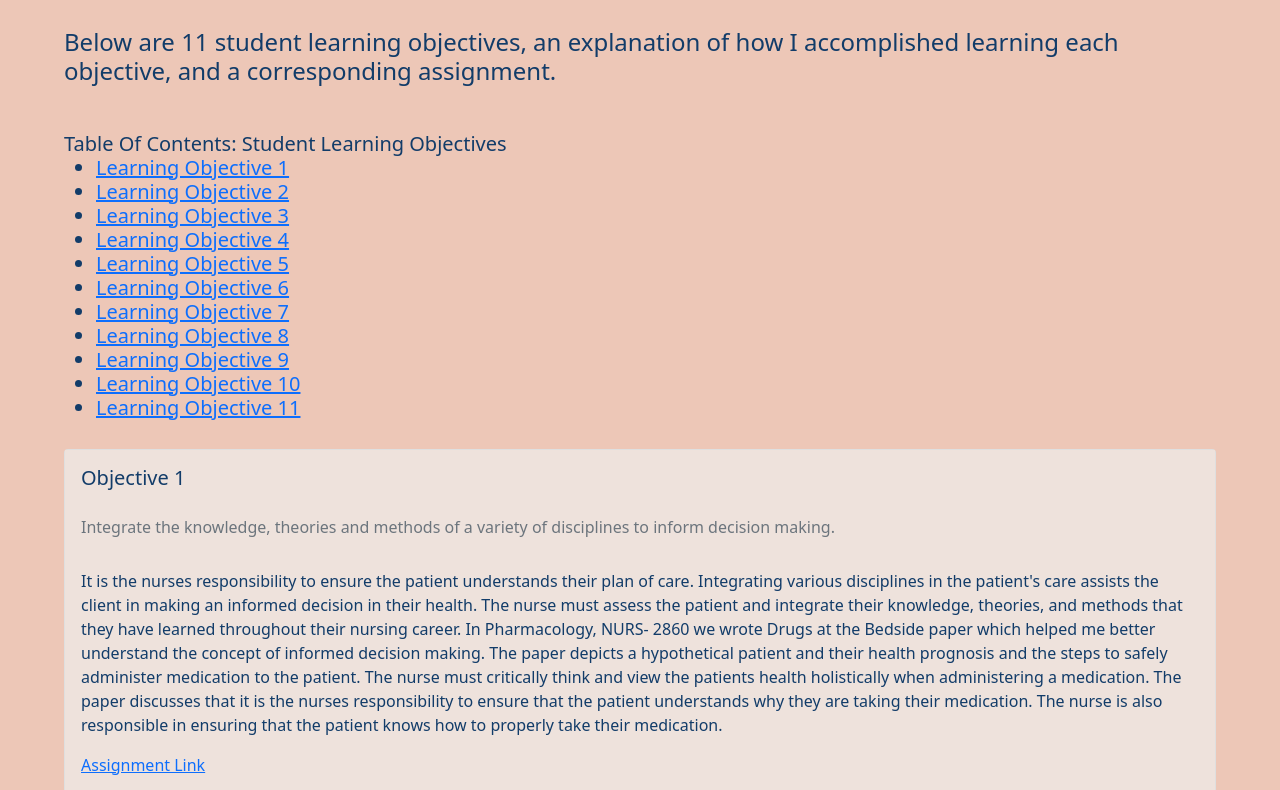
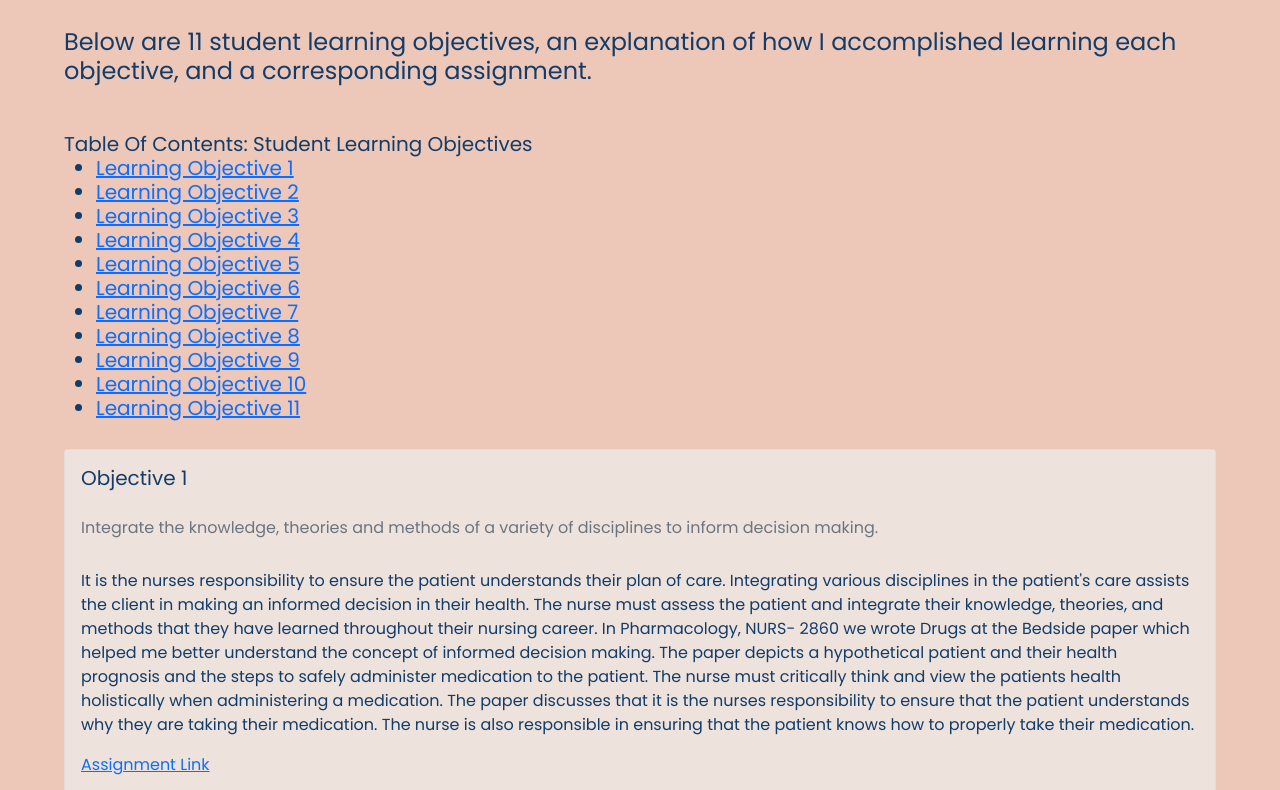
Before and after one commit to omarruedas/emita-portfo, a plain HTML site: page index.html in a window 1280 px wide. Shown: the part 351-1141 px from the top of the page. Drawn offline with nearby package versions, Linux system fonts and the light colour scheme.

Commit message:
third commit

```diff
--- a/index.html
+++ b/index.html
@@ -9,6 +9,8 @@
     <link href="https://cdn.jsdelivr.net/npm/bootstrap@5.0.0-beta3/dist/css/bootstrap.min.css" rel="stylesheet" integrity="sha384-eOJMYsd53ii+scO/bJGFsiCZc+5NDVN2yr8+0RDqr0Ql0h+rP48ckxlpbzKgwra6" crossorigin="anonymous">
     <link rel="stylesheet" href="https://cdnjs.cloudflare.com/ajax/libs/font-awesome/5.15.3/css/all.min.css" integrity="sha512-iBBXm8fW90+nuLcSKlbmrPcLa0OT92xO1BIsZ+ywDWZCvqsWgccV3gFoRBv0z+8dLJgyAHIhR35VZc2oM/gI1w==" crossorigin="anonymous" />
 
+    <link rel="preconnect" href="https://fonts.gstatic.com">
+<link href="https://fonts.googleapis.com/css2?family=Poppins&display=swap" rel="stylesheet">
     <link rel="stylesheet" href="styles.css">
 
     <title>Hello, world!</title>
--- a/styles.css
+++ b/styles.css
@@ -46,6 +46,7 @@
 body {
     background-color:#EDC7B7;
 color:#123C69;
+font-family: 'Poppins', sans-serif;
 }
 .card-body {
     background-color: #EEE2DC;
```
